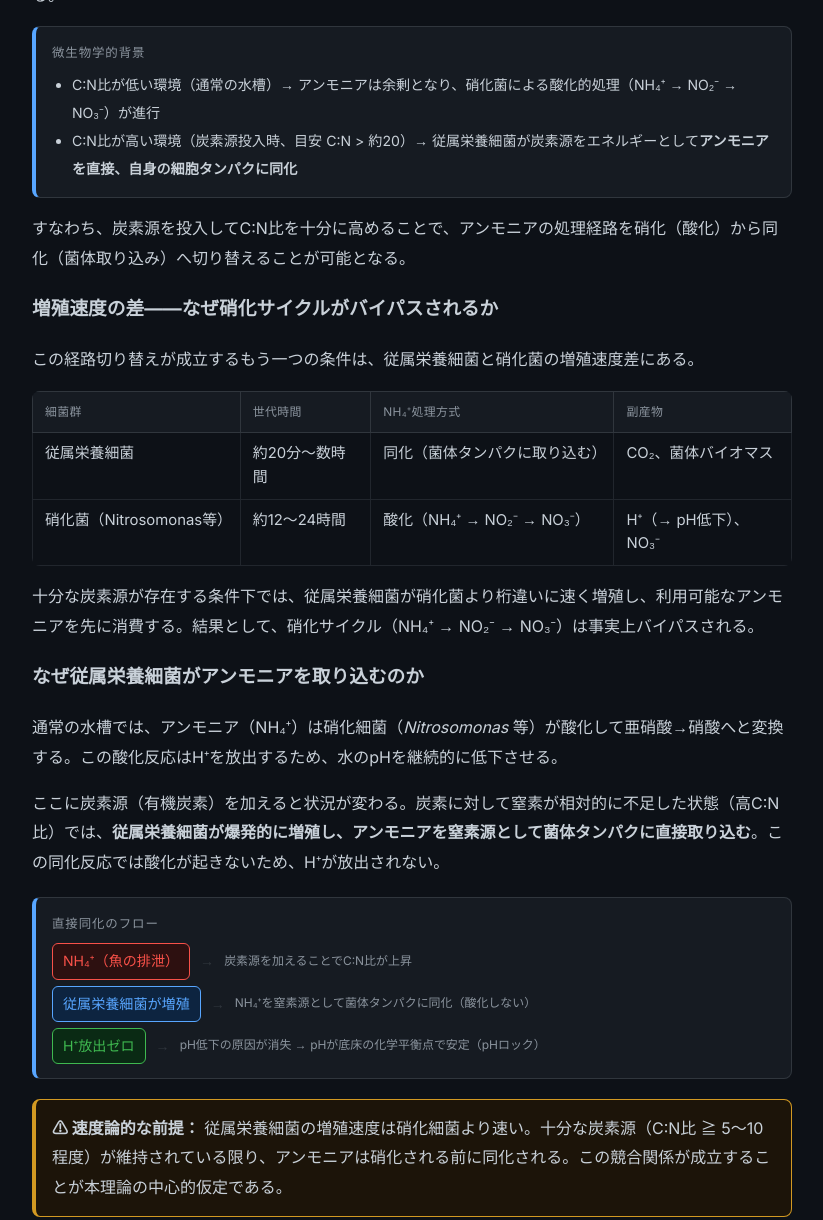
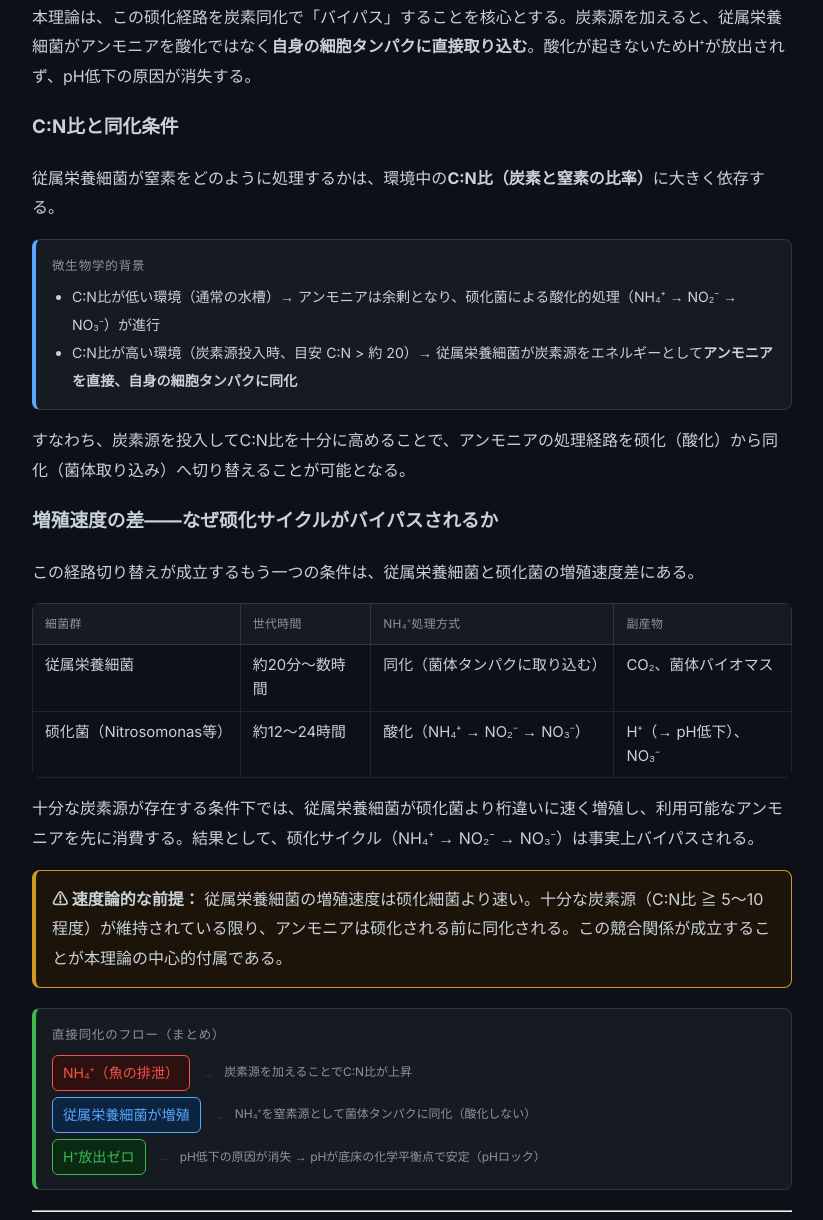
Before and after one commit to holobiont-aqua/holobiont-aquarium, a plain HTML site: page ja/part1.html in a window 1280 px wide. Shown: the part 1984-3204 px from the top of the page, without its empty margins (228-1051 px from the left). Drawn offline with Linux system fonts and the light colour scheme.

Commit message:
ja/part1: Section 2の説明順序を再構成（概念→条件→速度論→まとめ）+ ヘドロ化表現修正

```diff
--- a/ja/part1.html
+++ b/ja/part1.html
@@ -1995,21 +1995,24 @@
 
         <h2 id="sec-assimilation">2. 従属栄養細菌によるアンモニア直接同化</h2>
 
+        <p>通常の水槽では、アンモニア（NH₄⁺）は硕化細菌（<em>Nitrosomonas</em> 等）が酸化して亜础酸→础酸へと変換する。この酸化反応はH⁺を放出するため、水のpHを継続的に低下させ、础酸塩が藁積し続ける——これが換水の根本的な必要性である。</p>
+        <p>本理論は、この硕化経路を炭素同化で「バイパス」することを核心とする。炭素源を加えると、従属栄養細菌がアンモニアを酸化ではなく<strong>自身の細胞タンパクに直接取り込む</strong>。酸化が起きないためH⁺が放出されず、pH低下の原因が消失する。</p>
+
         <h3>C:N比と同化条件</h3>
         <p>従属栄養細菌が窒素をどのように処理するかは、環境中の<strong>C:N比（炭素と窒素の比率）</strong>に大きく依存する。</p>
 
         <div class="holo-card fade-in" style="border-left:4px solid #58a6ff">
             <span class="holo-label">微生物学的背景</span>
             <ul style="margin:4px 0 0;padding-left:20px;font-size:.88em;line-height:2">
-                <li>C:N比が低い環境（通常の水槽）→ アンモニアは余剰となり、硝化菌による酸化的処理（NH₄⁺ → NO₂⁻ → NO₃⁻）が進行</li>
-                <li>C:N比が高い環境（炭素源投入時、目安 C:N > 約20）→ 従属栄養細菌が炭素源をエネルギーとして<strong>アンモニアを直接、自身の細胞タンパクに同化</strong></li>
+                <li>C:N比が低い環境（通常の水槽）→ アンモニアは余剰となり、硕化菌による酸化的処理（NH₄⁺ → NO₂⁻ → NO₃⁻）が進行</li>
+                <li>C:N比が高い環境（炭素源投入時、目安 C:N &gt; 約 20）→ 従属栄養細菌が炭素源をエネルギーとして<strong>アンモニアを直接、自身の細胞タンパクに同化</strong></li>
             </ul>
         </div>
 
-        <p>すなわち、炭素源を投入してC:N比を十分に高めることで、アンモニアの処理経路を硝化（酸化）から同化（菌体取り込み）へ切り替えることが可能となる。</p>
-
-        <h3>増殖速度の差——なぜ硝化サイクルがバイパスされるか</h3>
-        <p>この経路切り替えが成立するもう一つの条件は、従属栄養細菌と硝化菌の増殖速度差にある。</p>
+        <p>すなわち、炭素源を投入してC:N比を十分に高めることで、アンモニアの処理経路を硕化（酸化）から同化（菌体取り込み）へ切り替えることが可能となる。</p>
+
+        <h3>増殖速度の差——なぜ硕化サイクルがバイパスされるか</h3>
+        <p>この経路切り替えが成立するもう一つの条件は、従属栄養細菌と硕化菌の増殖速度差にある。</p>
 
         <div class="holo-table-wrap fade-in">
             <table class="holo-table">
@@ -2026,7 +2029,7 @@
                     <td data-label="副産物">CO₂、菌体バイオマス</td>
                 </tr>
                 <tr>
-                    <td data-label="細菌群">硝化菌（Nitrosomonas等）</td>
+                    <td data-label="細菌群">硕化菌（Nitrosomonas等）</td>
                     <td data-label="世代時間">約12〜24時間</td>
                     <td data-label="NH₄⁺処理方式">酸化（NH₄⁺ → NO₂⁻ → NO₃⁻）</td>
                     <td data-label="副産物">H⁺（→ pH低下）、NO₃⁻</td>
@@ -2034,20 +2037,14 @@
             </table>
         </div>
 
-        <p>十分な炭素源が存在する条件下では、従属栄養細菌が硝化菌より桁違いに速く増殖し、利用可能なアンモニアを先に消費する。結果として、硝化サイクル（NH₄⁺ → NO₂⁻ → NO₃⁻）は事実上バイパスされる。</p>
-
-
-
-
-
-
-
-        <h3>なぜ従属栄養細菌がアンモニアを取り込むのか</h3>
-        <p>通常の水槽では、アンモニア（NH₄⁺）は硝化細菌（<em>Nitrosomonas</em> 等）が酸化して亜硝酸→硝酸へと変換する。この酸化反応はH⁺を放出するため、水のpHを継続的に低下させる。</p>
-        <p>ここに炭素源（有機炭素）を加えると状況が変わる。炭素に対して窒素が相対的に不足した状態（高C:N比）では、<strong>従属栄養細菌が爆発的に増殖し、アンモニアを窒素源として菌体タンパクに直接取り込む</strong>。この同化反応では酸化が起きないため、H⁺が放出されない。</p>
-
-        <div class="holo-card fade-in" style="border-left:4px solid #58a6ff;margin:20px 0">
-            <span class="holo-label">直接同化のフロー</span>
+        <p>十分な炭素源が存在する条件下では、従属栄養細菌が硕化菌より桁違いに速く増殖し、利用可能なアンモニアを先に消費する。結果として、硕化サイクル（NH₄⁺ → NO₂⁻ → NO₃⁻）は事実上バイパスされる。</p>
+
+        <div class="holo-warn-yellow fade-in">
+            <strong>⚠ 速度論的な前提：</strong> 従属栄養細菌の増殖速度は硕化細菌より速い。十分な炭素源（C:N比 ≧ 5〜10 程度）が維持されている限り、アンモニアは硕化される前に同化される。この競合関係が成立することが本理論の中心的付属である。
+        </div>
+
+        <div class="holo-card fade-in" style="border-left:4px solid #3fb950;margin:20px 0">
+            <span class="holo-label">直接同化のフロー（まとめ）</span>
             <div style="display:flex;flex-direction:column;gap:6px;margin-top:8px;font-size:.88em">
                 <div style="display:flex;align-items:center;gap:10px">
                     <span style="background:#2d1010;border:1px solid #f85149;border-radius:6px;padding:4px 10px;color:#f85149;white-space:nowrap">NH₄⁺（魚の排泄）</span>
@@ -2066,11 +2063,6 @@
                 </div>
             </div>
         </div>
-
-        <div class="holo-warn-yellow fade-in">
-            <strong>⚠ 速度論的な前提：</strong> 従属栄養細菌の増殖速度は硝化細菌より速い。十分な炭素源（C:N比 ≧ 5〜10 程度）が維持されている限り、アンモニアは硝化される前に同化される。この競合関係が成立することが本理論の中心的仮定である。
-        </div>
-
 
         <hr>
 
@@ -2117,7 +2109,7 @@
                 <div style="display:flex;flex-direction:column;gap:6px">
                     <div class="bl-box bl-box-sump">
                         <div class="bl-box-label">サンプ（処理の主舞台）</div>
-                        🧪 炭素源エキス投入<br>↓<br>🦠 従属栄養バクテリア爆増・アンモニア直吸収<br>↓<br>⬛ ヘドロ化<br>↓<br>🐛 ベントスが捕食・増殖
+                        🧪 炭素源エキス投入<br>↓<br>🦠 従属栄養バクテリア爆増・アンモニア直吸収<br>↓<br>⬛ 菌体バイオマス蓄積<br>↓<br>🐛 ベントスが捕食・増殖
                     </div>
                 </div>
 
```
